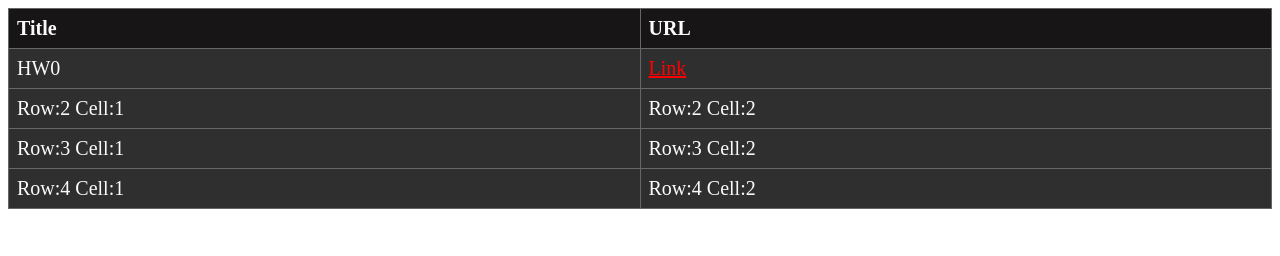
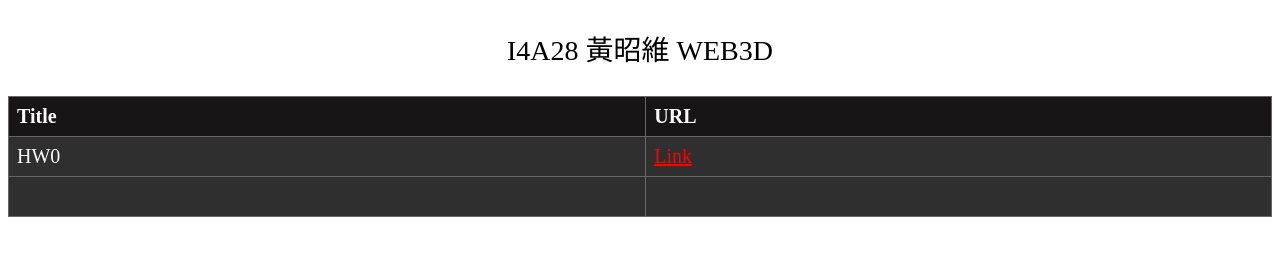
Before and after one commit to jhaowei-huang/Web3D, a plain HTML site: page index.html in a window 1280 px wide. Drawn offline with Linux system fonts and the light colour scheme.

Commit message:
add title

```diff
--- a/index.html
+++ b/index.html
@@ -9,6 +9,7 @@
 			table.tftable tr {background-color:#2f2f2f;}
 			table.tftable td {font-size:20px;border-width: 1px;padding: 8px;border-style: solid;border-color: #686767;}
 			a {color: #ff0000;}
+			p {font-size: 28px;}
 		</style>
 
 		<script type="text/javascript">
@@ -29,12 +30,12 @@
 	</head>
 
 	<body>
+		<p align="center">I4A28 黃昭維 WEB3D </p>
+
 		<table id="tfhover" class="tftable" border="1">
 			<tr><th> Title </th><th> URL </th></tr>
 			<tr><td> HW0 </td><td><a href="http://terryfeverpitch.github.io/Web3D/HW0">Link</a></td></tr>
-			<tr><td>Row:2 Cell:1</td><td>Row:2 Cell:2</td></tr>
-			<tr><td>Row:3 Cell:1</td><td>Row:3 Cell:2</td></tr>
-			<tr><td>Row:4 Cell:1</td><td>Row:4 Cell:2</td></tr>
+			<tr><td>&nbsp;</td><td>&nbsp;</td></tr>
 		</table>
 	</body>
 </html>
```
